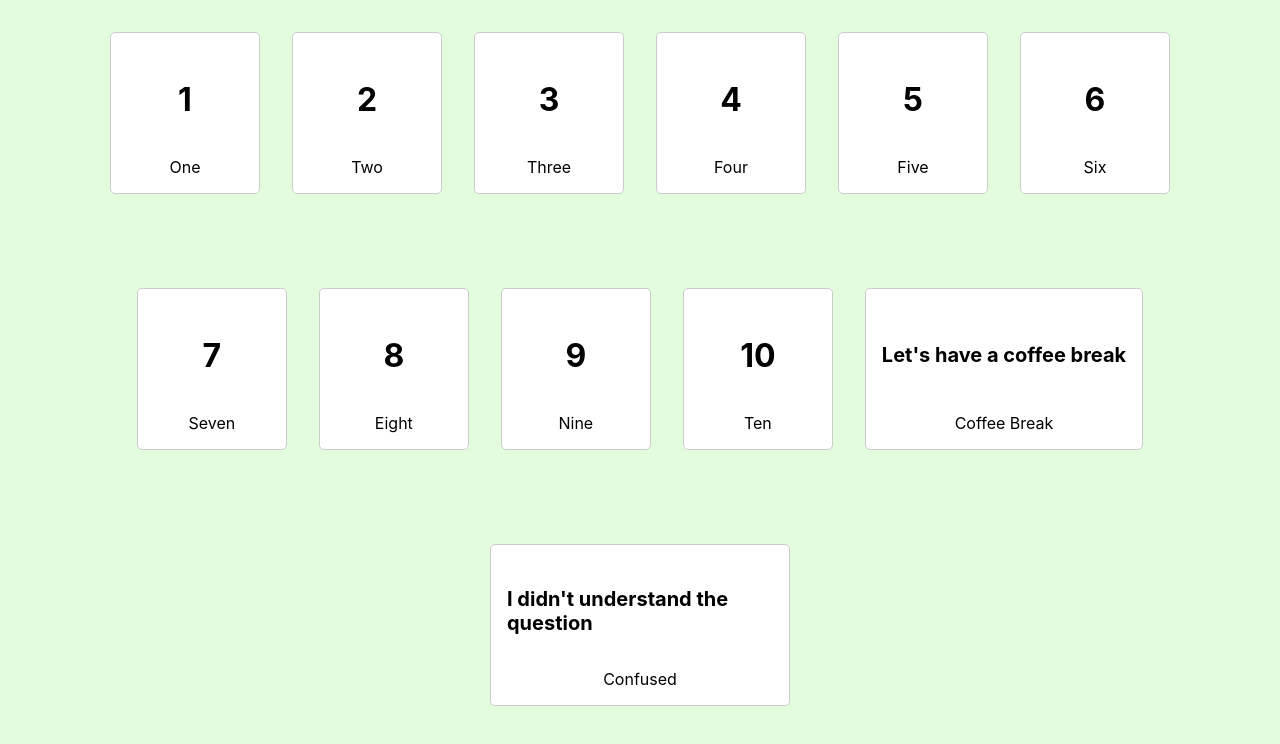
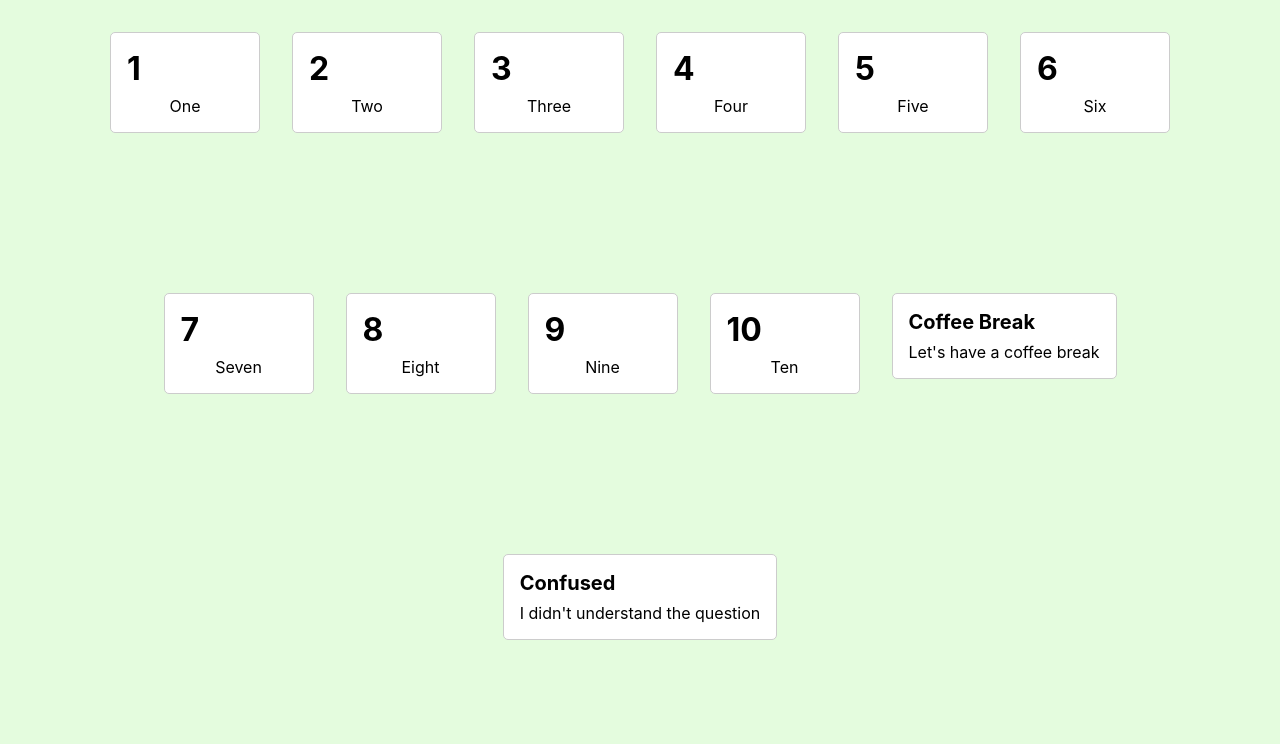
Before and after one commit to Digitanalogik/react-card-table, a React (Create React App) app: page / in a window 1280 px wide. Shown: the top 744 px of the page. Built offline with nearby package versions, Linux system fonts and the light colour scheme.

Commit message:
Refactor Card

```diff
--- a/src/Components/Card/Card.tsx
+++ b/src/Components/Card/Card.tsx
@@ -8,17 +8,34 @@ interface CardProps {
 }
 
 const Card = ({ type, value, title, description }: CardProps): JSX.Element => {
-  return (
-  <div className="card">
-    <div className={`card-content ${type}`}>
-      {type === 'numeric' ? (
+
+  const renderCard = () => {
+    if (type === 'numeric') {
+      return renderNumeric();
+    } else {
+      return renderSpecial();
+    }
+  };
+
+  const renderNumeric = () => {
+    return (
+      <div className="card">
         <span className="card-number">{value}</span>
-      ) : (
-        <span className="card-text">{description}</span>
-      )}
-    </div>
-    <div className="card-title">{title}</div>
-  </div>  );
+        <div className="card-title">{title}</div>
+      </div>
+    );
+  };
+
+  const renderSpecial = () => {
+    return (
+      <div className="card">
+        <span className="card-text">{title}</span>
+        <div className="card-title">{description}</div>
+      </div>
+    );
+  };
+
+  return renderCard();
 }
 
 export default Card
```
